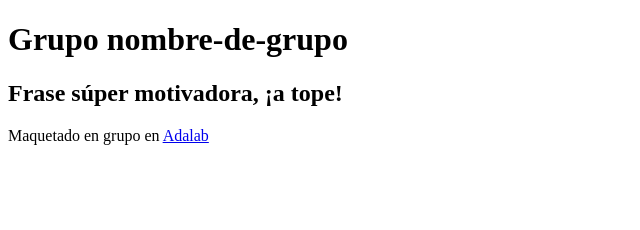
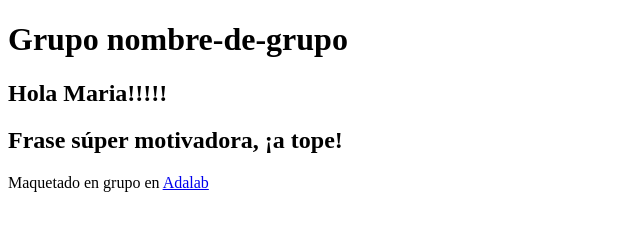
Before and after one commit to mariamartingonzalez/git-pair, a plain HTML site: page index.html in a window 1280 px wide. Shown: the whole page, without its empty margins (0-640 px from the left). Drawn offline with Linux system fonts and the light colour scheme.

Commit message:
Add h2 test

```diff
--- a/index.html
+++ b/index.html
@@ -7,6 +7,7 @@
 <body>
     <header>
         <h1>Grupo nombre-de-grupo</h1>
+        <h2>Hola Maria!!!!!</h2>
     </header>
     <main>
         <section class="motivacion">
```
